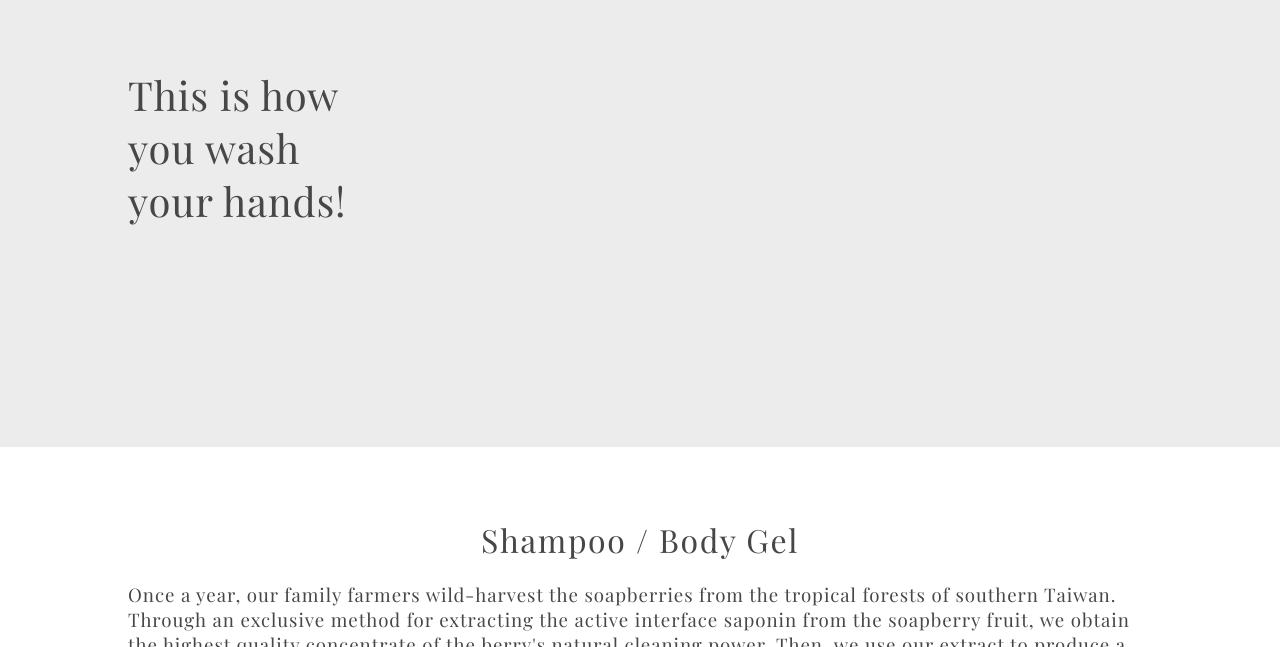
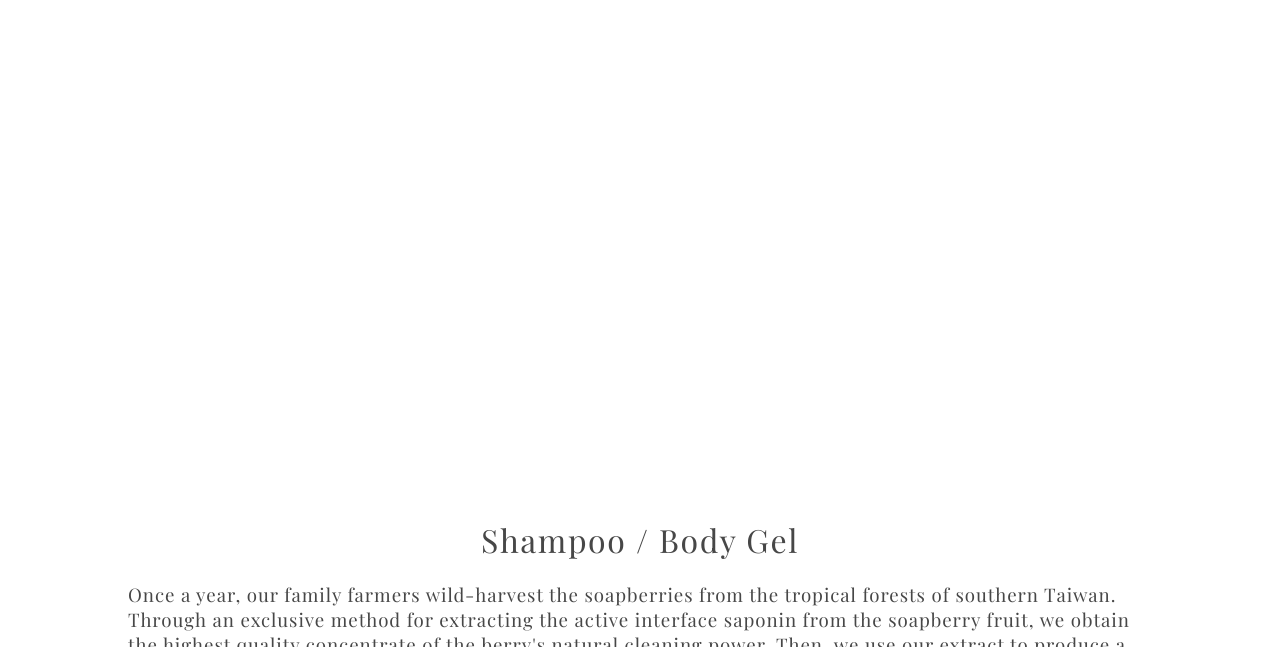
Before and after one commit to michael60716/soapberri, a plain HTML site: page index.html in a window 1280 px wide. Shown: the part 2253-2900 px from the top of the page. Drawn offline with nearby package versions, Linux system fonts and the light colour scheme.

Commit message:
Revert "Merge pull request #6 from michael60716/Michael"
This reverts commit fd411c3d090ac8fc25cb24491f23b09d4ae01f55, reversing
changes made to 441af0cb8a7542324560019b717d8d9075da4d4c.

```diff
--- a/index.html
+++ b/index.html
@@ -106,24 +106,14 @@
 
     </div>
 
-  <div class="video-container">
 
-    <div class="video-text">
-    This is how you wash your hands!
-    </div>
-
-    <div class="video-overlay">
-    </div>
-
-    <div id="outer-wrap" style="width: 100%; height: 600px;">
+  <div id="outer-wrap" style="width: 100%; height: 600px;">
     <div id="video-wrap">
         <video id="my-video" preload="metadata" autoplay loop>
             <source src="video/video1.mp4" type="video/mp4">
         </video>
     </div>
     </div>
-
-  </div>
 
 
 
--- a/styles/style.css
+++ b/styles/style.css
@@ -140,33 +140,24 @@ input.name {
 
 
 .video-container {
-  height: 600px;
+  height: 100%;
   width: 100%;
   position: relative;
   /*background-color: black;*/
 }
 
 .video-text {
-  color: #474747;
+  color: white;
   position: absolute;
   top: 50%;
   transform: translate3d(50%, -50%, 0);
-  right: 80%;
-  z-index: 99;
-  font-size: 2.5em;
-/*  background-color: white;*/
-  /*opacity: 0.6;*/
+  right: 50%;
+  z-index: 2;
+  font-size: 2em;
+  background-color: black;
+  padding: 10px;
+  opacity: 0.7;
 }
-
-.video-overlay {
-  height:100%;
-  width: 100%;
-  position: absolute;
-  z-index: 98;
-  background-color: silver;
-  opacity: 0.3;
-}
-
 
 .hand-video {
   width: 100%;
```
